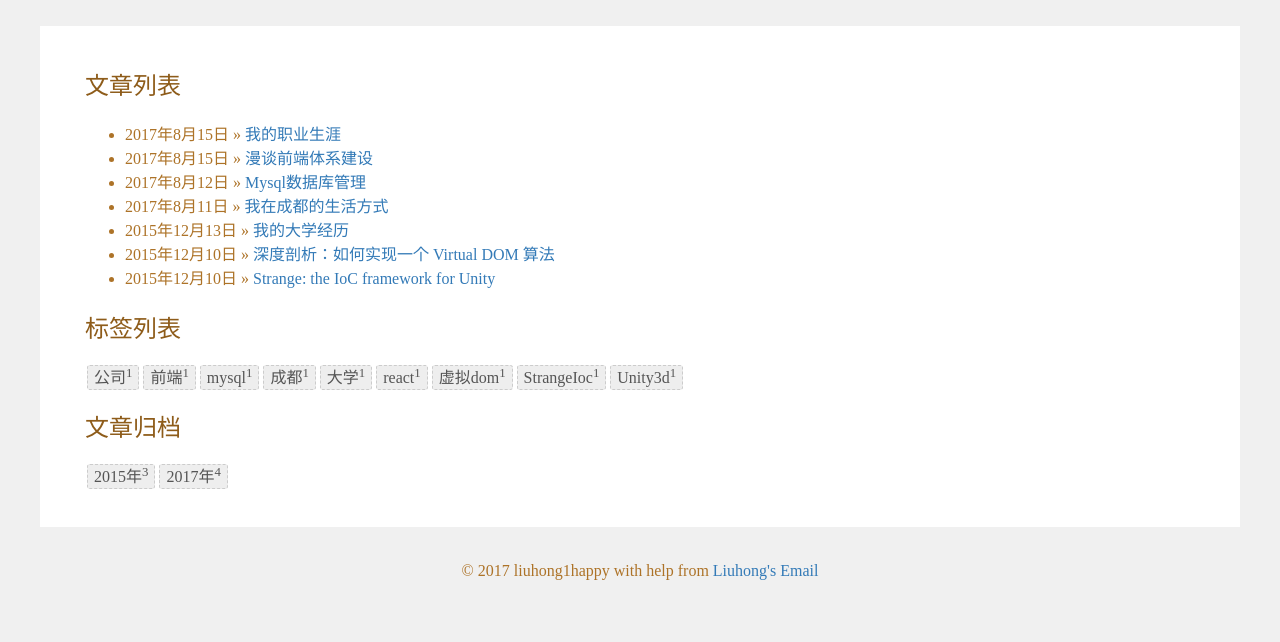
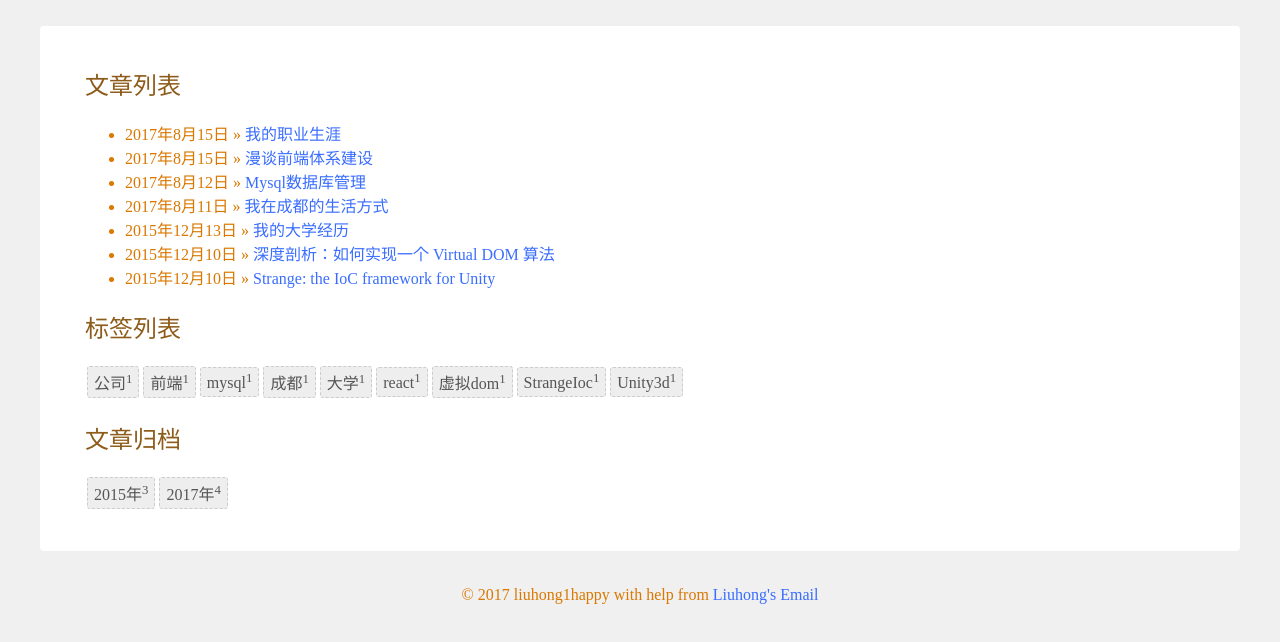
Before and after one commit to liuhong1happy/markdown-blog, a website built with webpack: page views/index.html in a window 1280 px wide. Shown: the part 72-714 px from the top of the page. Built offline with nearby package versions, Linux system fonts and the light colour scheme; files whose address does not match are found by name; what similar-server would draw is missing.

Commit message:
更新样式

```diff
--- a/assets/style/theme.css
+++ b/assets/style/theme.css
@@ -2,8 +2,25 @@ body {
     background-color: #f0f0f0;
     margin: 0px;
     padding: 0px;
-    color: #AD7328;
+    color: #da7800;
     font-weight: 300;
+}
+
+::selection {
+    background: #da7800;
+    color: white;
+}
+
+/* Document scrollbar */
+::-webkit-scrollbar {
+    width: 8px;
+}
+::-webkit-scrollbar-track {
+    background-color: rgba(0,0,0,0.1);
+}
+::-webkit-scrollbar-thumb {
+    background-color: #da7800;
+    border-radius: 4px;
 }
 
 h1, h2, h3, h4, h5, h6 {
@@ -42,6 +59,7 @@ header {
     display: inline-block;
     margin: 0px auto;
     text-align: left;
+    border-radius: 4px;
 }
 
 .nav-bar {
@@ -95,15 +113,6 @@ header {
     text-shadow: 2px 2px 5px #ea3e0a;
 }
 
-a {
-    color: #337ab7;
-    text-decoration: none;
-    transition: all 0.4s ease;
-}
-
-a:hover {
-    color: #ad7328;
-}
 
 /* tag-box */
 .tag-box a {
@@ -150,7 +159,7 @@ h1{
 
 h1 small{
     font-size: 65%;
-    color: #AD7328;
+    color: #da7800;
     margin-left: 20px;
 }
 
@@ -169,5 +178,41 @@ pre {
     color: #666;
     background-color: #f6f8fa;
     padding: 20px;
-    box-shadow: inset 0px 0px 20px #AD7328;
+    box-shadow: inset 0px 0px 20px #da7800;
 }
+
+a {
+    display: inline-block;
+    position: relative;
+    color: #396dff;
+    text-decoration: none;
+    transition: all 0.4s ease;
+}
+a::after {
+    content: '';
+    position: absolute;
+    width: 100%;
+    transform: scaleX(0);
+    height: 2px;
+    bottom: 0;
+    left: 0;
+    background-color: #da7800;
+    transform-origin: bottom right;
+    transition: transform 0.25s ease-out;
+}
+
+a:hover {
+    color: #da7800;
+}
+
+a:hover::after {
+    transform: scaleX(1);
+    transform-origin: bottom left;
+}
+
+ol {
+    background-color: #f5f6f9;
+    padding: 12px 20px 12px 36px;;
+    line-height: 2;
+    border-radius: 4px;
+}
```
Also changed, not shown: posts/algorithm/基本矩阵、本质矩阵和单应矩阵.md (added, +18 -0 lines).
